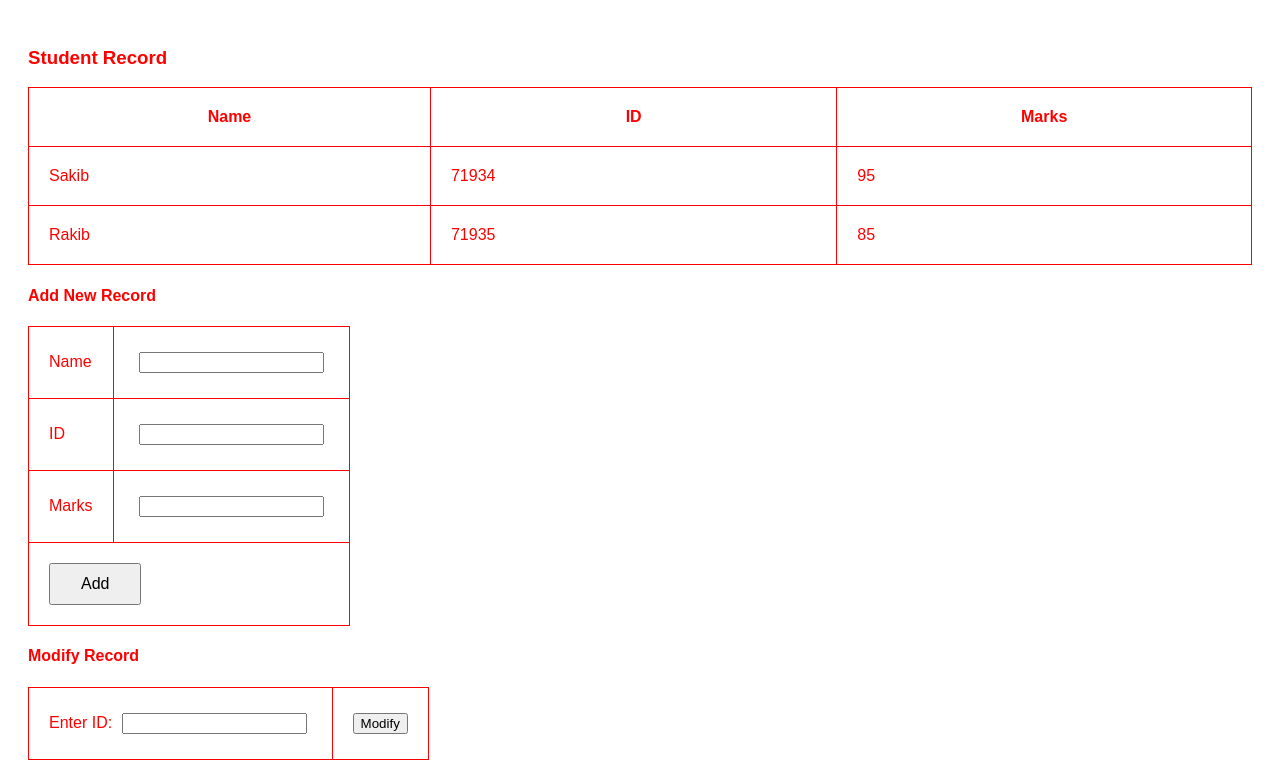
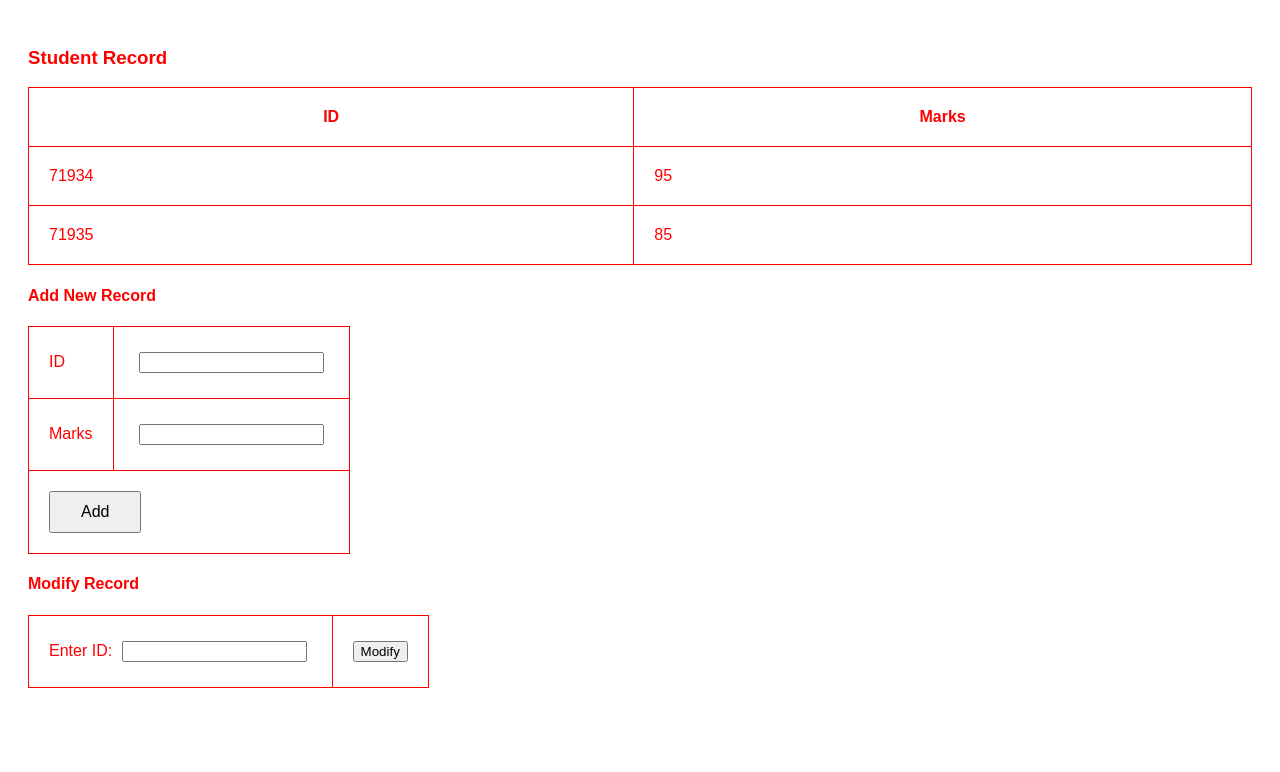
Before and after one commit to Ashraful-Anik/LAB_Evaluation, a plain HTML site: page Final.html in a window 1280 px wide. Drawn offline with nearby package versions, Linux system fonts and the light colour scheme.

Commit message:
Ashraful

```diff
--- a/Final.html
+++ b/Final.html
@@ -58,17 +58,17 @@
 
   <table id="studentTable" style="width:100%">
     <tr>
-      <th>Name</th>
+      <!-- <th>Name</th> -->
       <th>ID</th>
       <th>Marks</th>
     </tr>
     <tr data-id="1">
-      <td>Sakib</td>
+      <!-- <td>Sakib</td> -->
       <td>71934</td>
       <td>95</td>
     </tr>
     <tr data=Rakib="2">
-        <td>Rakib</td>
+        <!-- <td>Rakib</td> -->
         <td>71935</td>
         <td>85</td>
     </tr>
@@ -77,8 +77,8 @@
   <h4>Add New Record</h4>
 <table>
   <tr>
-    <td><label for="name">Name</label></td>
-    <td><input type="text" id="name" /></td>
+    <!-- <td><label for="name">Name</label></td>
+    <td><input type="text" id="name" /></td> -->
   </tr>
   <tr>
     <td><label for="id">ID</label></td>
```
